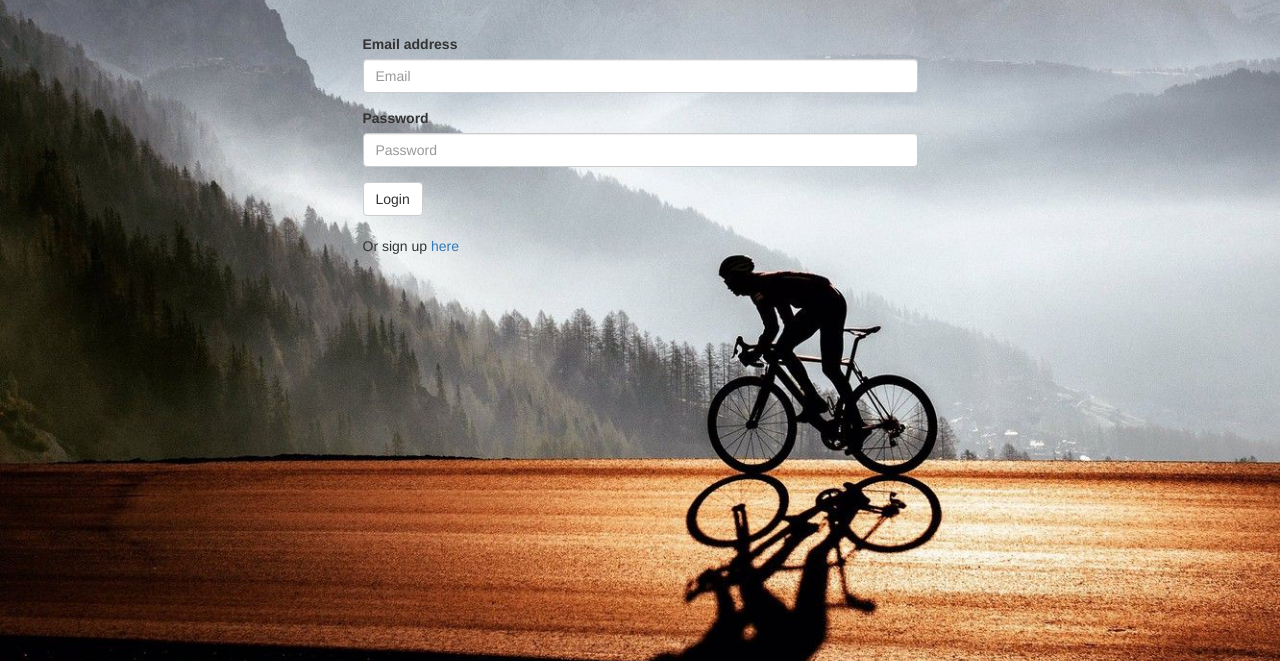
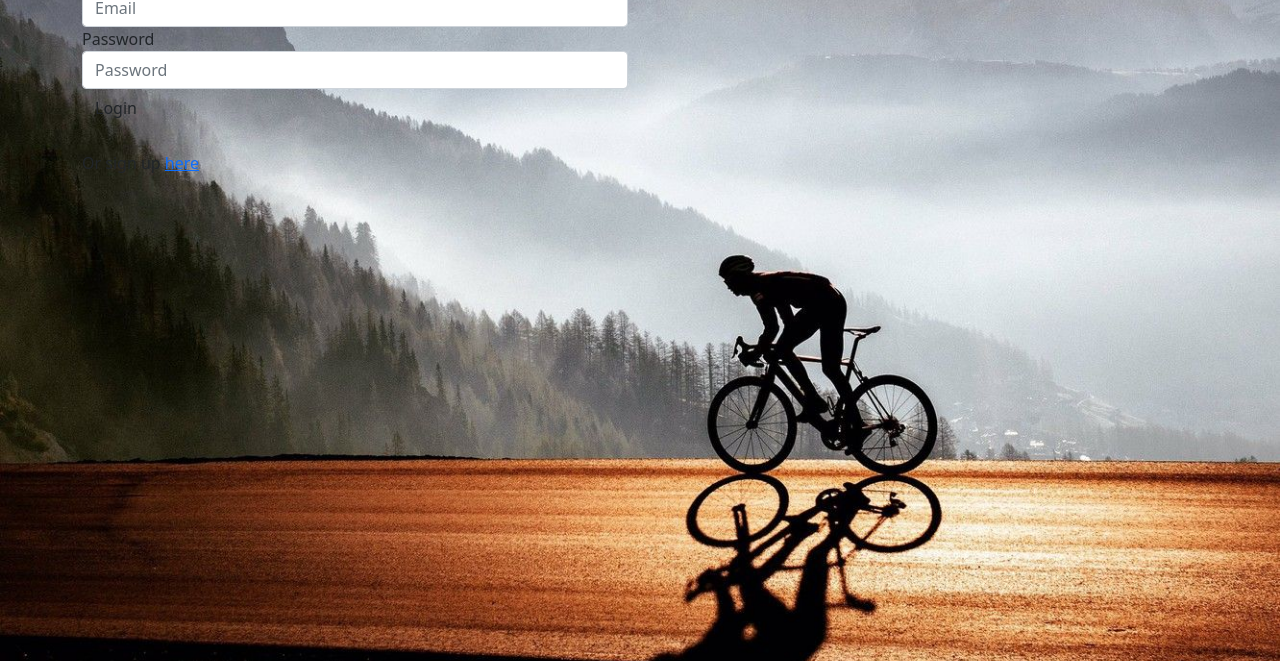
Before and after one commit to jpanakkal22/cycle_tracker, a website: page public/login.html in a window 1280 px wide. Shown: the part 139-800 px from the top of the page. Drawn offline with nearby package versions, Linux system fonts and the light colour scheme.

Commit message:
udpate bootstrap cdn

```diff
--- a/public/login.html
+++ b/public/login.html
@@ -5,7 +5,7 @@
   <title>Cycle Challenge</title>
   <meta charset="UTF-8">
   <meta name="viewport" content="width=device-width, initial-scale=1">
-  <link rel="stylesheet" href="https://maxcdn.bootstrapcdn.com/bootswatch/3.3.7/lumen/bootstrap.min.css">
+  <link href="https://cdn.jsdelivr.net/npm/bootstrap@5.0.0-beta1/dist/css/bootstrap.min.css" rel="stylesheet" integrity="sha384-giJF6kkoqNQ00vy+HMDP7azOuL0xtbfIcaT9wjKHr8RbDVddVHyTfAAsrekwKmP1" crossorigin="anonymous">
   <link href="stylesheets/style.css" rel="stylesheet">
 </head>
 
```
Also changed, not shown: public/signup.html (+1 -1 lines).
